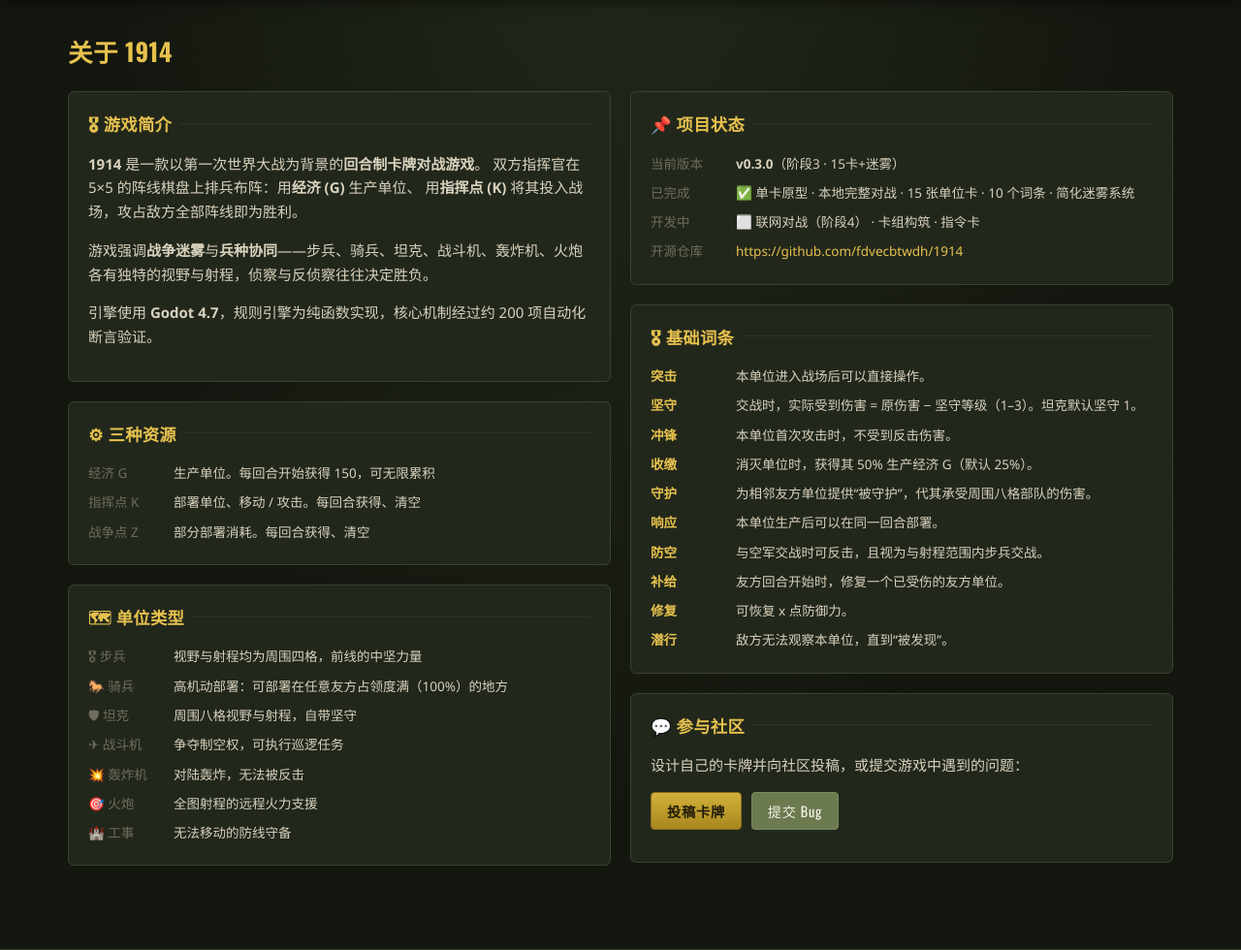
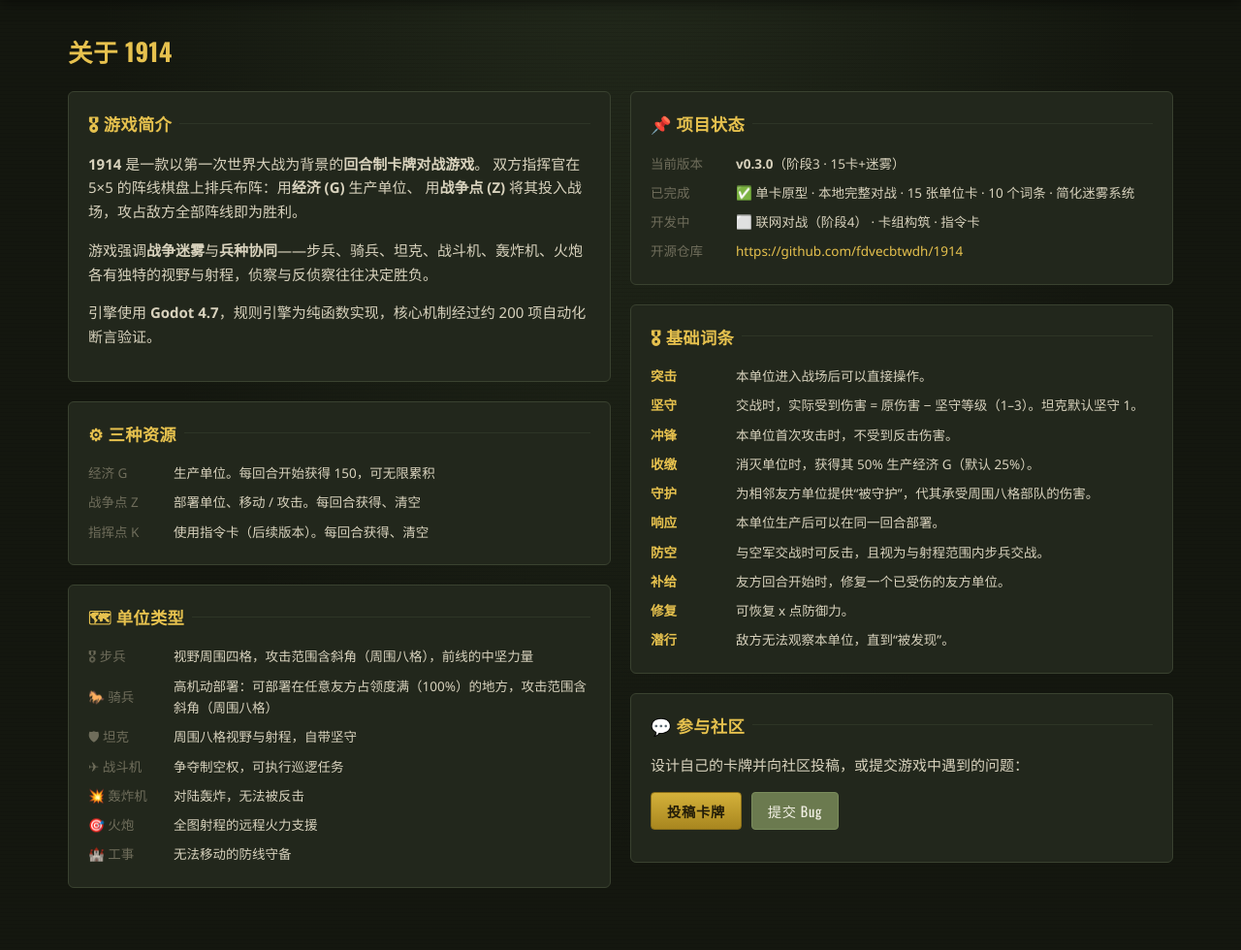
Before and after one commit to fdvecbtwdh/1914_website, a Flask app: page /about in a window 1280 px wide. Shown: the part 60-1040 px from the top of the page at 97% size. Run offline with Flask 3, Linux system fonts and the light colour scheme; some libraries are stand-ins or nearby versions.

Commit message:
about: sync rules with game docs — Z for deploy, K for order cards, inf/cav attack range includes diagonals

```diff
--- a/app/templates/about.html
+++ b/app/templates/about.html
@@ -1,6 +1,6 @@
 {% extends "base.html" %}
 {% block title %}关于游戏 — {{ site_name }}{% endblock %}
-{% block meta_description %}1914 是一款第一次世界大战题材的卡牌对战游戏：经济生产、指挥点部署、阵线攻防与战争迷雾。{% endblock %}
+{% block meta_description %}1914 是一款第一次世界大战题材的卡牌对战游戏：经济生产、战争点部署、阵线攻防与战争迷雾。{% endblock %}
 
 {% block content %}
 <div class="container">
@@ -12,7 +12,7 @@
         <h2>🎖 游戏简介</h2>
         <p><b>1914</b> 是一款以第一次世界大战为背景的<b>回合制卡牌对战游戏</b>。
           双方指挥官在 5×5 的阵线棋盘上排兵布阵：用<b>经济 (G)</b> 生产单位、
-          用<b>指挥点 (K)</b> 将其投入战场，攻占敌方全部阵线即为胜利。</p>
+          用<b>战争点 (Z)</b> 将其投入战场，攻占敌方全部阵线即为胜利。</p>
         <p>游戏强调<b>战争迷雾</b>与<b>兵种协同</b>——步兵、骑兵、坦克、战斗机、轰炸机、火炮
           各有独特的视野与射程，侦察与反侦察往往决定胜负。</p>
         <p>引擎使用 <b>Godot 4.7</b>，规则引擎为纯函数实现，核心机制经过约 200 项自动化断言验证。</p>
@@ -22,16 +22,16 @@
         <h2>⚙ 三种资源</h2>
         <table class="meta-table">
           <tr><td>经济 G</td><td>生产单位。每回合开始获得 150，可无限累积</td></tr>
-          <tr><td>指挥点 K</td><td>部署单位、移动 / 攻击。每回合获得、清空</td></tr>
-          <tr><td>战争点 Z</td><td>部分部署消耗。每回合获得、清空</td></tr>
+          <tr><td>战争点 Z</td><td>部署单位、移动 / 攻击。每回合获得、清空</td></tr>
+          <tr><td>指挥点 K</td><td>使用指令卡（后续版本）。每回合获得、清空</td></tr>
         </table>
       </div>
 
       <div class="panel">
         <h2>🗺 单位类型</h2>
         <table class="meta-table">
-          <tr><td>{{ class_icons['infantry'] }} 步兵</td><td>视野与射程均为周围四格，前线的中坚力量</td></tr>
-          <tr><td>{{ class_icons['cavalry'] }} 骑兵</td><td>高机动部署：可部署在任意友方占领度满（100%）的地方</td></tr>
+          <tr><td>{{ class_icons['infantry'] }} 步兵</td><td>视野周围四格，攻击范围含斜角（周围八格），前线的中坚力量</td></tr>
+          <tr><td>{{ class_icons['cavalry'] }} 骑兵</td><td>高机动部署：可部署在任意友方占领度满（100%）的地方，攻击范围含斜角（周围八格）</td></tr>
           <tr><td>{{ class_icons['tank'] }} 坦克</td><td>周围八格视野与射程，自带坚守</td></tr>
           <tr><td>{{ class_icons['fighter'] }} 战斗机</td><td>争夺制空权，可执行巡逻任务</td></tr>
           <tr><td>{{ class_icons['bomber'] }} 轰炸机</td><td>对陆轰炸，无法被反击</td></tr>
```
